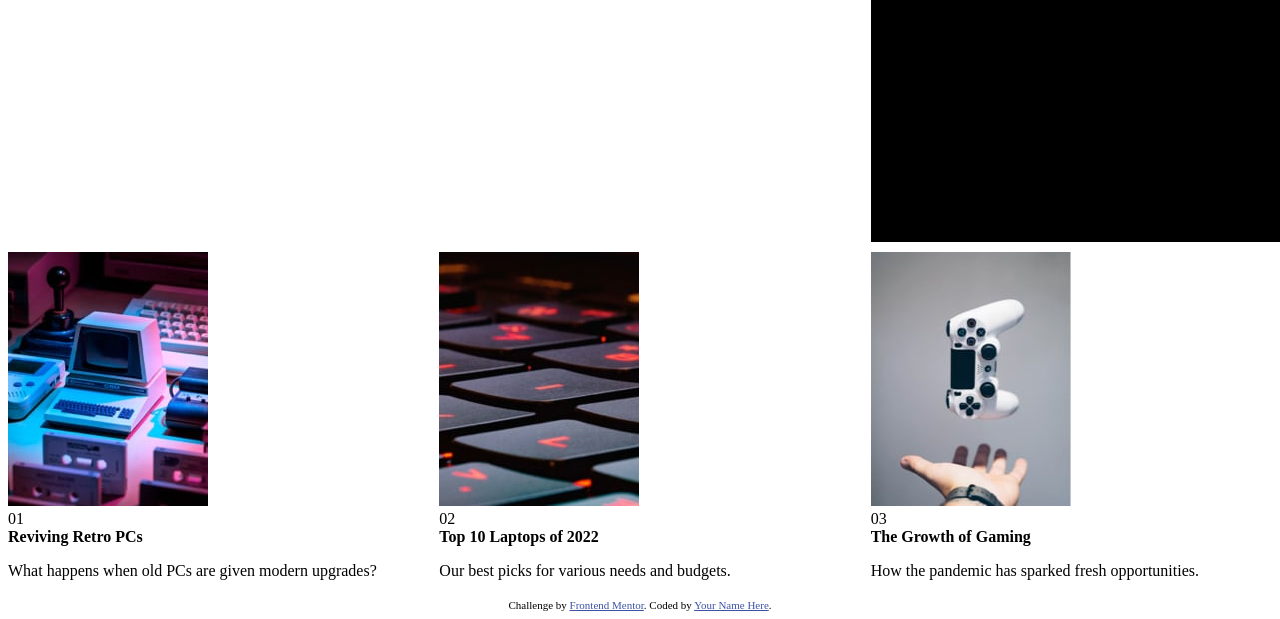
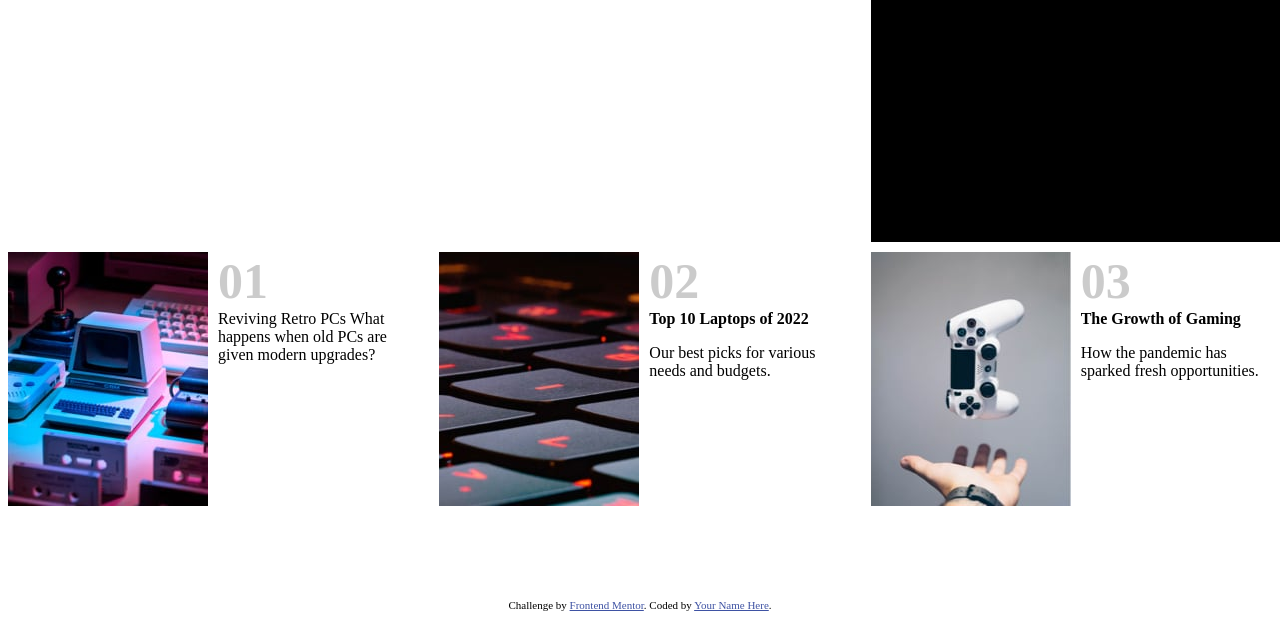
Before and after one commit to Kertich/Frontend-mentor-challenge, a plain HTML site: page index.html in a window 1280 px wide. Shown: the part 602-1221 px from the top of the page. Drawn offline with Linux system fonts and the light colour scheme.

Commit message:
listings

```diff
--- a/index.html
+++ b/index.html
@@ -62,24 +62,42 @@
     </div>
 
     <div class="five">
+      <div class="first-image">
         <img src="assets/images/image-retro-pcs.jpg" size="72px"/>
+      </div>
+
+      <div class="first-image-content">
         <div class="numbers">01</div>
-      <b>Reviving Retro PCs</b>
-      <p>What happens when old PCs are given modern upgrades?</p>
+        <b">Reviving Retro PCs</b>
+        <p">What happens when old PCs are given modern upgrades?</p>
+      </div>
+
+
     </div>
 
     <div class="six">
+      <div class="second-image">
         <img src="assets/images/image-top-laptops.jpg" size="72px"/>
-      <div class="numbers">02</div>
+      </div>
+      <div class="second-image-content">
+        <div  class="numbers">02</div>
         <b>Top 10 Laptops of 2022</b>
         <p>Our best picks for various needs and budgets.</p>
       </div>
 
+    </div>
+
     <div class="seven">
+      <div class="third-image">
         <img src="assets/images/image-gaming-growth.jpg" size="72px"/>
-      <div class="numbers">03</div>
+      </div>
+      <div class="third-image-content">
+        <div class="numbers" >03</div>
         <b>The Growth of Gaming</b>
         <p>How the pandemic has sparked fresh opportunities.</p>
+      </div>
+
+
     </div>
 
 
--- a/style.css
+++ b/style.css
@@ -60,15 +60,32 @@
     grid-area: five;
     width: 100%;
     height: 100%;
+    display: flex;
+    gap: 10px;
 
 }
 .six{
     grid-area: six;
     width: 100%;
     height: 100%;
+    display: flex;
+    gap: 10px;
 }
 .seven{
     grid-area: seven;
     width: 100%;
     height: 100%;
+    display: flex;
+    gap: 10px;
 }
+
+.first-image-content, .second-image-content, .third-image-content{
+    padding-bottom: 40px;
+}
+
+.numbers{
+    font-size: 50px;
+    font-weight: 700;
+    opacity: 0.6;
+    color: darkgray;
+}
```
Lines whose indentation alone changed are shown as unchanged.
